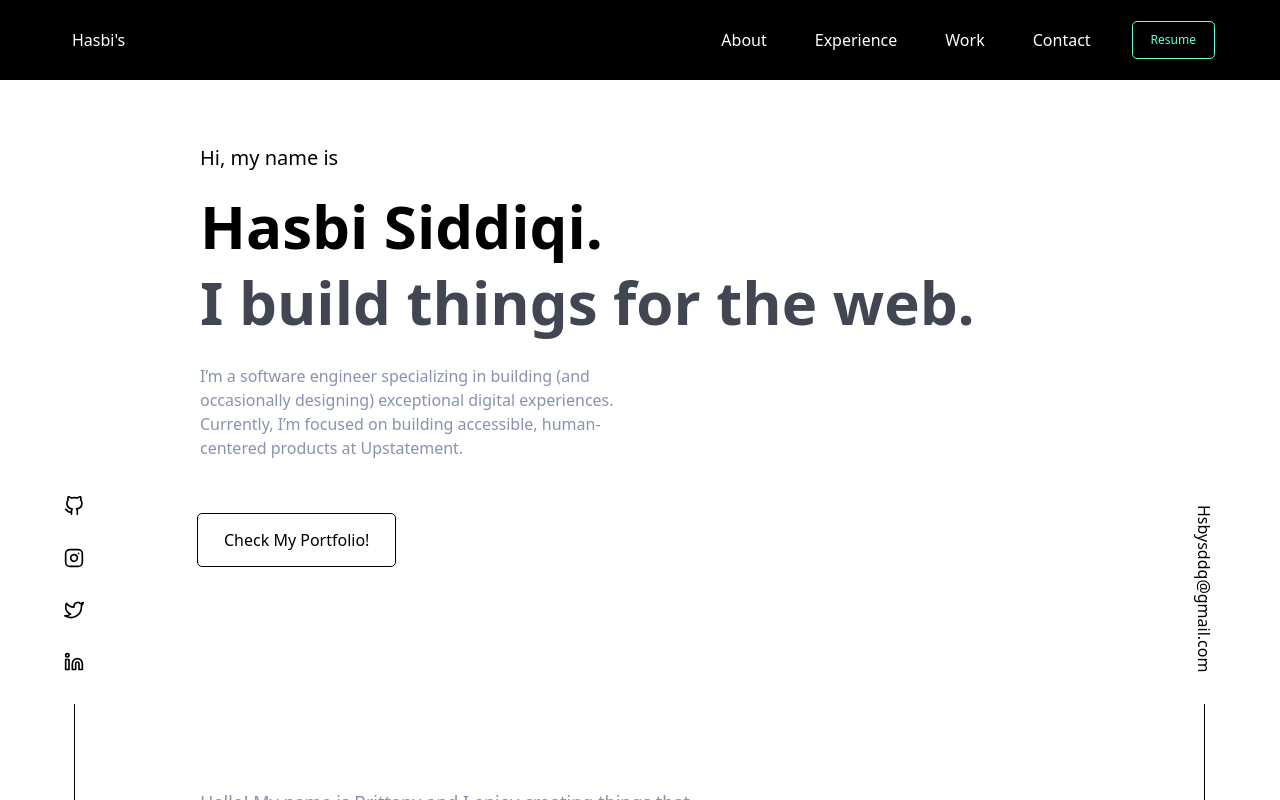
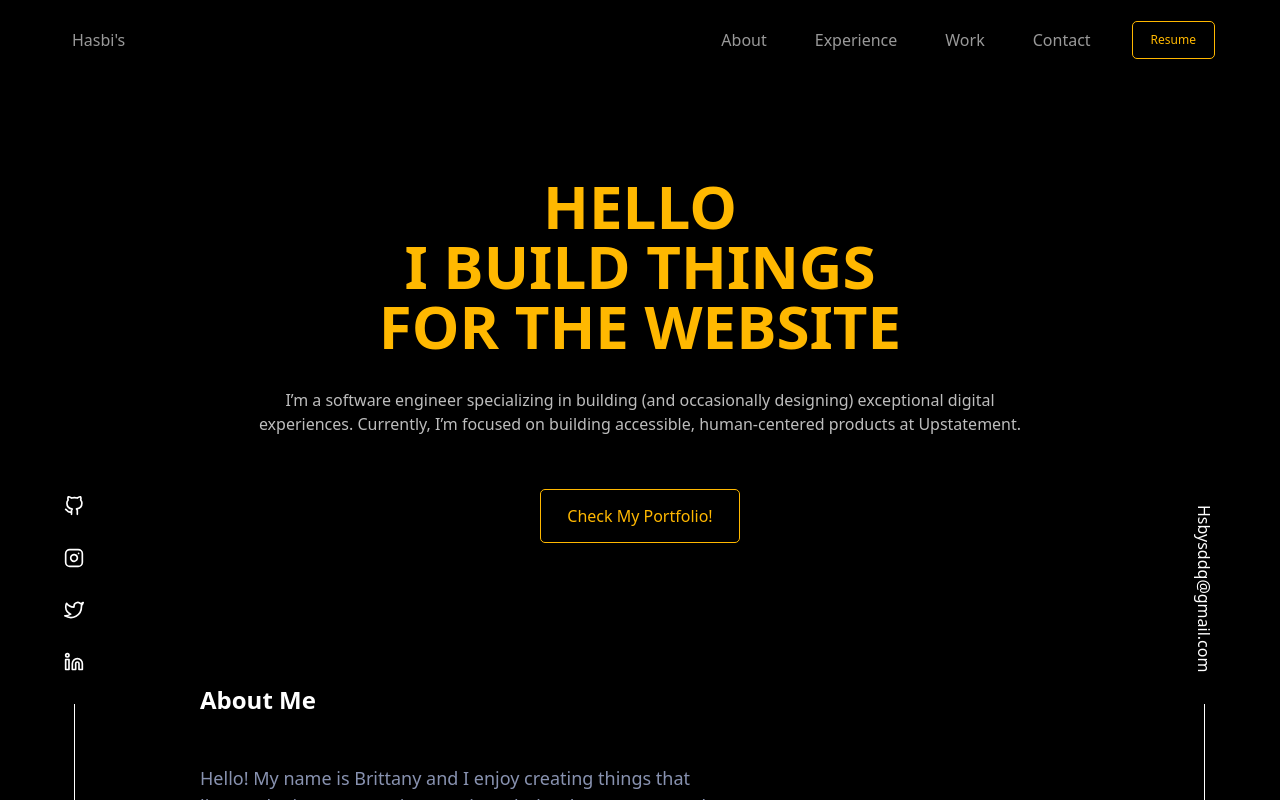
Before and after one commit to hsbysddq/portfolio, a React (Create React App) app: page / in a window 1280 px wide. Built offline with nearby package versions, Linux system fonts and the light colour scheme.

Commit message:
Edit Tampilan

```diff
--- a/src/App.js
+++ b/src/App.js
@@ -5,7 +5,7 @@ import Tagline from "./Componenet/Tagline"
 import About from "./Componenet/About"
 function App() {
   return (
-    <div className="bg-navy h-screen w-screen overflow-x-hidden">
+    <div className="bg-black h-screen w-screen overflow-x-hidden">
       <Navbar />
       <div className="px-14">
         <SocialMedia />
--- a/src/Componenet/Navbar.jsx
+++ b/src/Componenet/Navbar.jsx
@@ -1,6 +1,6 @@
 function Navbar() {
   return (
-    <nav className="bg-black flex justify-between text-white pt-3 pb-3 px-14">
+    <nav className="bg-black  flex justify-between text-[#999999] pt-3 pb-3 px-14">
       <div className="logo p-4">
         <a href="/" className="site-tittle flex">
           Hasbi's
@@ -22,7 +22,7 @@ function Navbar() {
             <a href="/">Contact</a>
           </li>
           <li className="p-3">
-            <button className="text-xs text-[#64ffda] outline outline-offset-2 outline-1 rounded-sm px-4 py-2">
+            <button className="text-xs text-[#FFB800] outline outline-offset-2 outline-1 rounded-sm px-4 py-2">
               Resume
             </button>
           </li>
--- a/src/Componenet/SocialMedia.jsx
+++ b/src/Componenet/SocialMedia.jsx
@@ -8,7 +8,7 @@ function SocialMedia() {
         style={{ writingMode: "vertical-rl" }}
         className="fixed bottom-0 px-2"
       >
-        <ul className="list-none text-black flex justify-center items-center">
+        <ul className="list-none text-white flex justify-center items-center">
           <li className="pb-8">
             <a href="/" aria-label="Github" className="">
               <FiGithub className="w-5 h-5" />
@@ -33,7 +33,7 @@ function SocialMedia() {
             </a>
           </li>
 
-          <div className="border-l-[1px] border-black h-24"></div>
+          <div className="border-l-[1px] border-white h-24"></div>
         </ul>
       </div>
 
@@ -41,8 +41,8 @@ function SocialMedia() {
         style={{ writingMode: "vertical-rl" }}
         className="flex fixed bottom-0 right-0 px-16  justify-center items-center"
       >
-        <p className="text-black pb-8">Hsbysddq@gmail.com</p>
-        <div className="border-l-[1px] border-black h-24"></div>
+        <p className="text-white pb-8">Hsbysddq@gmail.com</p>
+        <div className="border-l-[1px] border-white h-24"></div>
       </div>
     </>
   )
--- a/src/Componenet/Tagline.jsx
+++ b/src/Componenet/Tagline.jsx
@@ -1,21 +1,29 @@
 function Tagline() {
   return (
-    <div className="pl-36 pt-16">
-      <p className="text-black text-xl pb-6"> Hi, my name is</p>
-      <p className="text-6xl text-black pb-4 font-bold">Hasbi Siddiqi.</p>
-      <p className="text-6xl text-[#424652] pb-8 font-bold">
-        I build things for the web.
+    <div className="pt-24 flex flex-row">
+      <div className="basis-1/6"></div>
+
+      <div className="basis-2/3">
+        <p className="text-6xl text-[#FFB800] pb-8 font-bold  text-center">
+          HELLO <br /> I BUILD THINGS <br /> FOR THE WEBSITE
         </p>
 
-      <p className="text-l text-[#8892B0] w-5/12 pb-14">
+        <p className="text-l text-[#BDBDBD] pb-14  text-center">
           I’m a software engineer specializing in building (and occasionally
           designing) exceptional digital experiences. Currently, I’m focused on
           building accessible, human-centered products at Upstatement.
         </p>
 
-      <button className="text-black outline outline-offset-2 outline-1 rounded-sm px-6 py-3">
+        <div className="text-center">
+          <a href="/" className="text-center">
+            <button className="text-[#FFB800] outline outline-offset-2 outline-1 rounded-sm px-6 py-3 text-center ">
               Check My Portfolio!
             </button>
+          </a>
+        </div>
+      </div>
+
+      <div className="basis-1/6"></div>
     </div>
   )
 }
```
Lines whose indentation alone changed are shown as unchanged.
